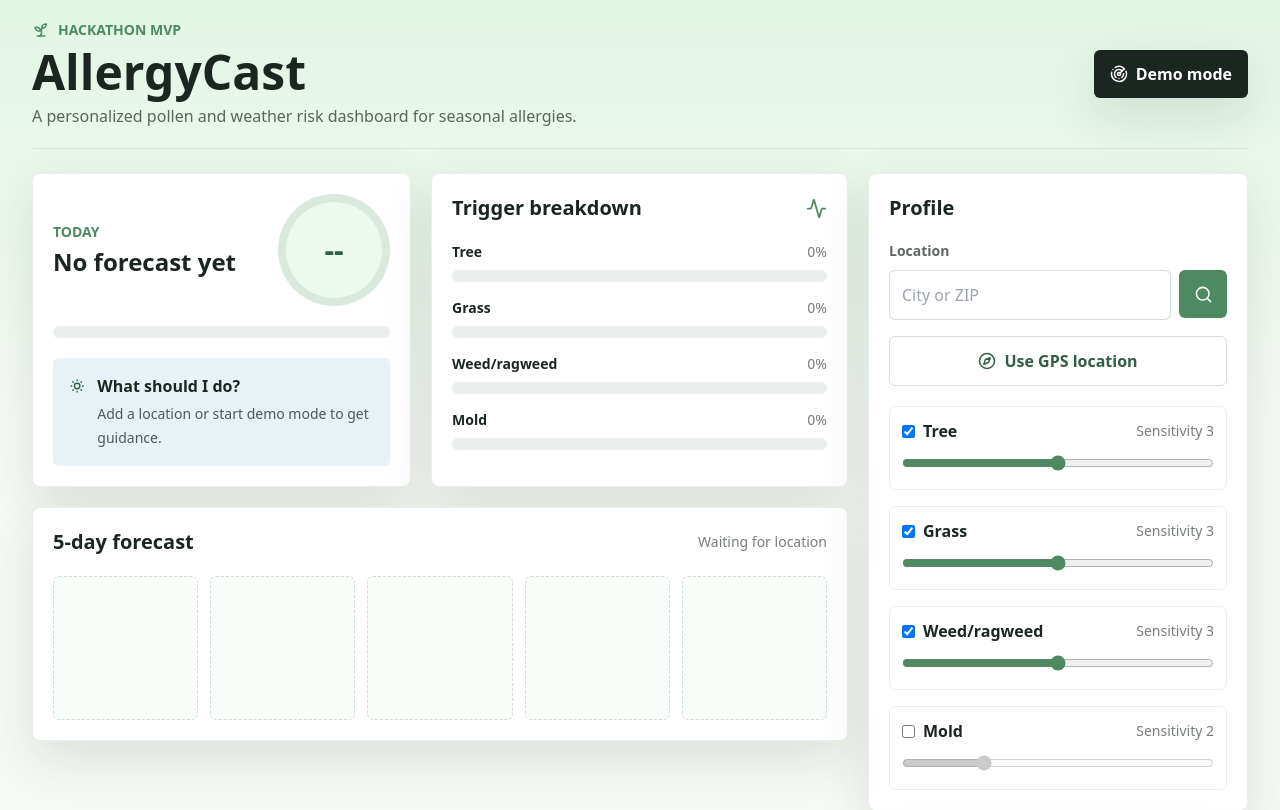
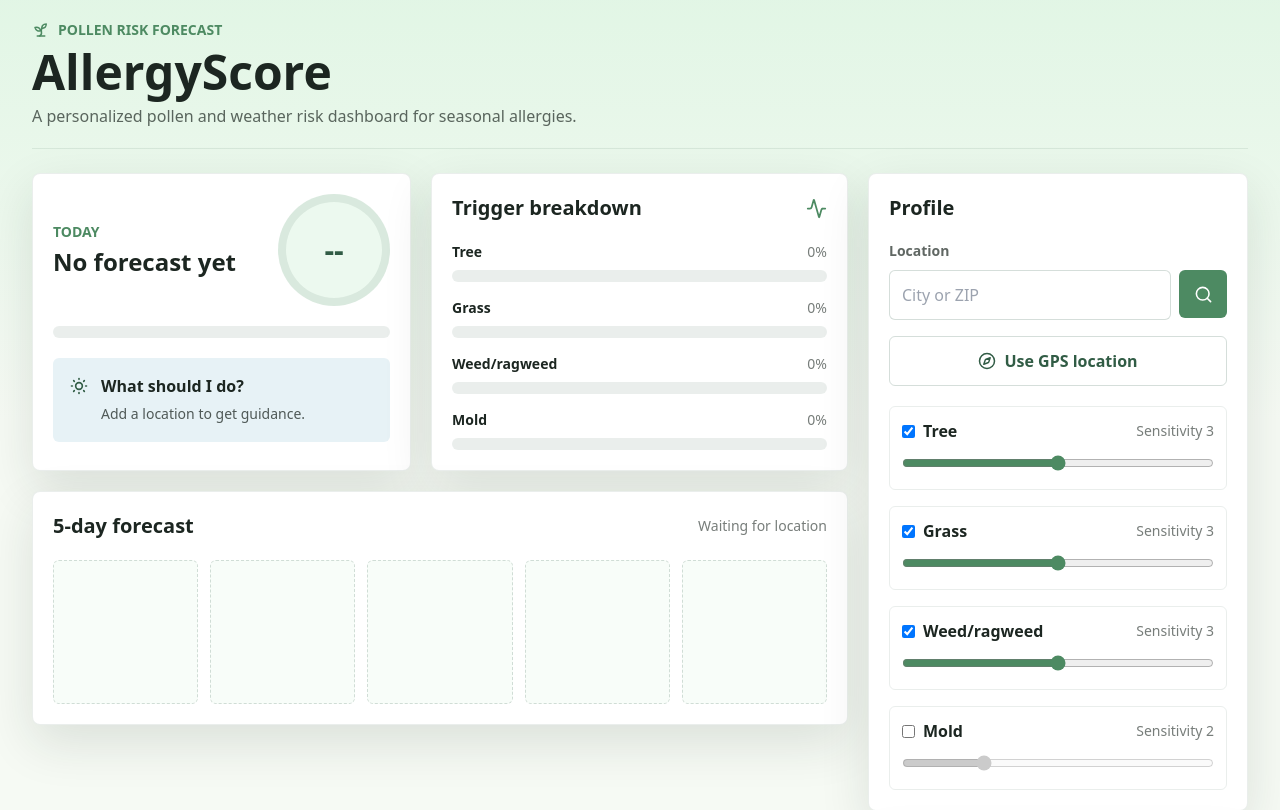
Before and after one commit to friedjoey/AllergyScore, a Next.js app: page / in a window 1280 px wide. Shown: the top 810 px of the page. Built offline with nearby package versions, Linux system fonts and the light colour scheme.

Commit message:
Renaming

```diff
--- a/src/app/layout.tsx
+++ b/src/app/layout.tsx
@@ -2,7 +2,7 @@ import type { Metadata } from "next";
 import "./globals.css";
 
 export const metadata: Metadata = {
-  title: "AllergyCast",
+  title: "AllergyScore",
   description: "Location-specific seasonal allergy severity forecasts."
 };
 
--- a/src/app/page.tsx
+++ b/src/app/page.tsx
@@ -8,7 +8,6 @@ import {
   Loader2,
   MapPin,
   Pill,
-  Radar,
   Search,
   Sprout,
   SunMedium
@@ -163,13 +162,12 @@ export default function Home() {
     };
   }, [query]);
 
-  async function loadForecast(nextProfile: UserProfile, demo = false) {
+  async function loadForecast(nextProfile: UserProfile) {
     setLoading(true);
     setError("");
 
     try {
       const params = new URLSearchParams({
-        demo: String(demo),
         label: nextProfile.locationLabel || "Selected location"
       });
 
@@ -300,21 +298,13 @@ export default function Home() {
         <div>
           <div className="flex items-center gap-2 text-sm font-semibold uppercase text-fern">
             <Sprout size={18} />
-            Hackathon MVP
+            Pollen risk forecast
           </div>
-          <h1 className="mt-2 text-4xl font-bold text-ink sm:text-5xl">AllergyCast</h1>
+          <h1 className="mt-2 text-4xl font-bold text-ink sm:text-5xl">AllergyScore</h1>
           <p className="mt-2 max-w-2xl text-base text-ink/70">
             A personalized pollen and weather risk dashboard for seasonal allergies.
           </p>
         </div>
-        <button
-          className="focus-ring inline-flex items-center justify-center gap-2 rounded-md bg-ink px-4 py-3 font-semibold text-white shadow-soft transition hover:bg-moss"
-          onClick={() => loadForecast(profile, true)}
-          type="button"
-        >
-          <Radar size={18} />
-          Demo mode
-        </button>
       </header>
 
       <section className="grid gap-5 lg:grid-cols-[1fr_380px]">
@@ -350,7 +340,7 @@ export default function Home() {
                   <div>
                     <h3 className="font-bold text-ink">What should I do?</h3>
                     <p className="mt-1 text-sm leading-6 text-ink/75">
-                      {today ? recommendationByLevel[today.level] : "Add a location or start demo mode to get guidance."}
+                      {today ? recommendationByLevel[today.level] : "Add a location to get guidance."}
                     </p>
                   </div>
                 </div>
@@ -389,14 +379,6 @@ export default function Home() {
                   <AlertTriangle className="mt-0.5 shrink-0" size={18} />
                   <span>{forecast.message}</span>
                   </div>
-                  <button
-                    className="focus-ring inline-flex w-fit items-center gap-2 rounded-md bg-yellow-900 px-3 py-2 text-sm font-semibold text-white transition hover:bg-ink"
-                    onClick={() => loadForecast(profile, true)}
-                    type="button"
-                  >
-                    <Radar size={15} />
-                    Show demo pollen data
-                  </button>
                 </div>
               ) : null}
             </section>
@@ -408,9 +390,7 @@ export default function Home() {
               <span className="text-sm text-ink/60">
                 {forecast
                   ? `${
-                      forecast.source === "demo"
-                        ? "Seeded demo"
-                        : forecast.source === "google-pollen"
+                      forecast.source === "google-pollen"
                           ? "Google Pollen"
                           : "Open-Meteo"
                     } data for ${forecast.location.label}`
--- a/src/lib/openMeteo.ts
+++ b/src/lib/openMeteo.ts
@@ -101,6 +101,6 @@ export async function fetchOpenMeteoForecast(
     source: "open-meteo",
     message: hasPollenData
       ? undefined
-      : "Live pollen coverage is unavailable for this location. AllergyCast is using weather context and your symptom profile."
+      : "Live pollen coverage is unavailable for this location. AllergyScore is using weather context and your symptom profile."
   };
 }
```
Also changed, not shown: 1 other file (tests, documents, lock files or other folders).
